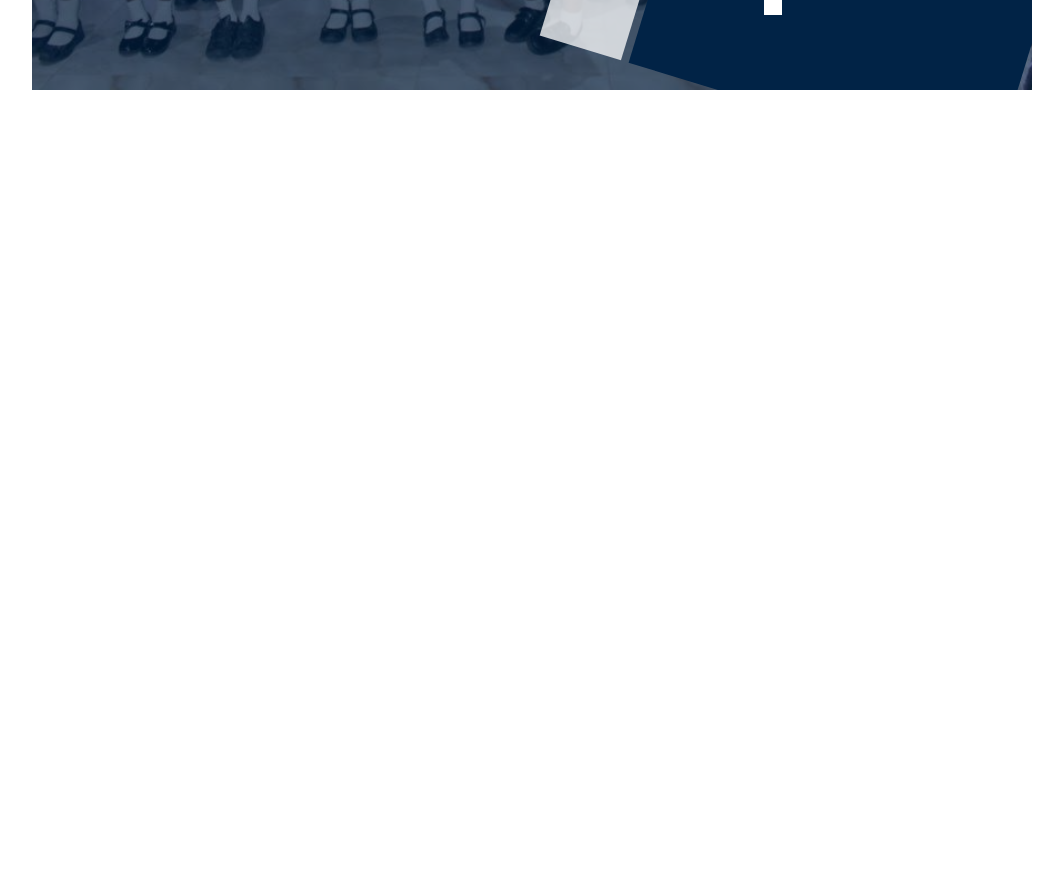
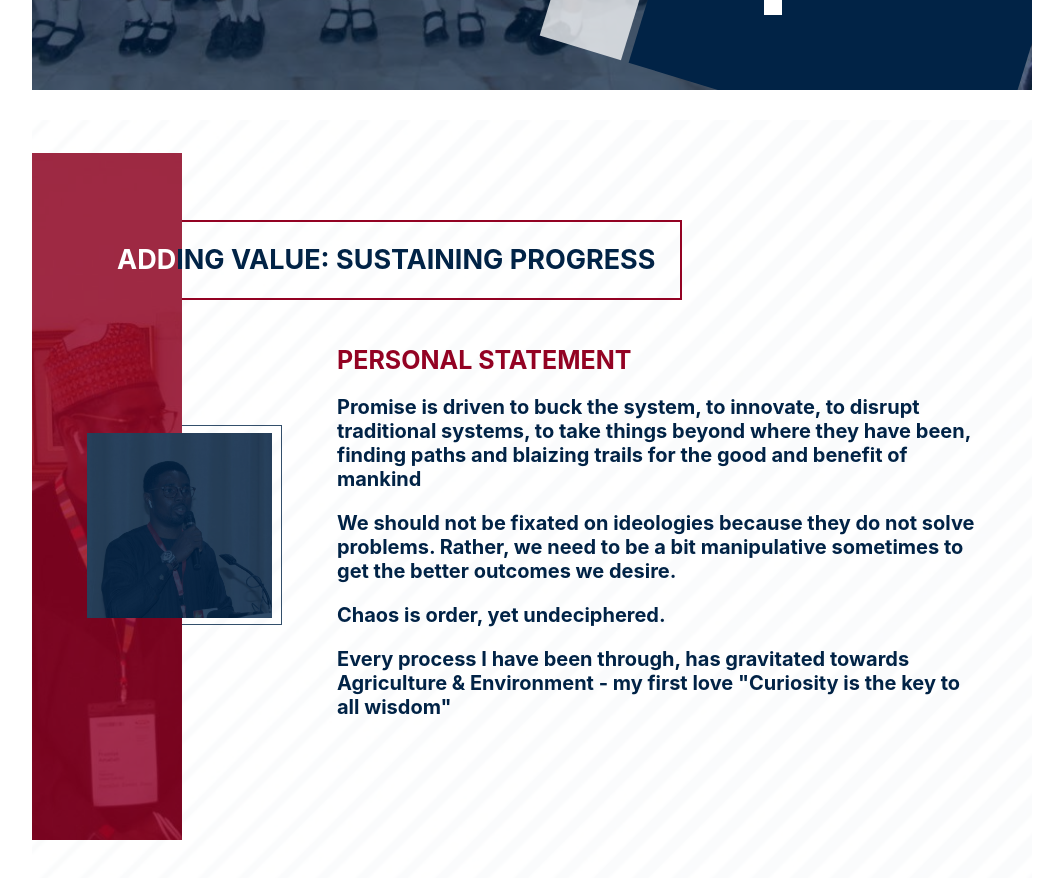
Before and after one commit to josenriagu/pamahah, a React (Create React App) app: page / in a window 1280 px wide. Shown: the part 3200-4078 px from the top of the page, without its empty margins (108-1171 px from the left). Before the commit the page ends 3290 px from the top, so only its background shows below. Built offline with nearby package versions, Linux system fonts and the light colour scheme.

Commit message:
feat(frontend): create and implement slide5 - adjust styles

```diff
--- a/src/App.js
+++ b/src/App.js
@@ -8,6 +8,7 @@ import Slide1 from './components/Slide1';
 import Slide2 from './components/Slide2/';
 import Slide3 from './components/Slide3';
 import Slide4 from './components/Slide4';
+import Slide5 from './components/Slide5';
 import { AppDiv } from './App.styled';
 
 function App() {
@@ -25,6 +26,7 @@ function App() {
           <Slide2 theme={theme} />
           <Slide3 theme={theme} />
           <Slide4 />
+          <Slide5 />
         </AppDiv>
       </>
     </ThemeProvider>
--- a/src/App.styled.js
+++ b/src/App.styled.js
@@ -15,7 +15,8 @@ export const AppDiv = styled.div`
   div#slide1,
   div#slide2,
   div#slide3,
-  div#slide4 {
+  div#slide4,
+  div#slide5 {
     :hover {
       transition: box-shadow 2s;
       box-shadow: 0 0 1rem 0.3rem rgba(167, 167, 167, 1);
--- /dev/null
+++ b/src/components/Slide5/Slide5.js
@@ -0,0 +1,30 @@
+import React from 'react';
+
+import { Slide5Div } from './Slide5.styled';
+
+const Slide5 = () => {
+  return (
+    <Slide5Div id="slide5">
+      <div id="loner51"></div>
+      <div id="loner52"></div>
+      <div id="loner53">
+        <div id="loner53overlay"></div>
+      </div>
+      <div id="loner54">
+        <div id="loner54overlay"></div>
+      </div>
+      <div id="loner55">
+        <h5><strong><span>Add</span>ing value:</strong> Sustaining Progress</h5>
+      </div>
+      <div id="statement">
+        <h6>Personal Statement</h6>
+        <p>Promise is driven to buck the system, to innovate, to disrupt traditional systems, to take things beyond where they have been, finding paths and blaizing trails for the good and benefit of mankind</p>
+        <p>We should not be fixated on ideologies because they do not solve problems. Rather, we need to be a bit manipulative sometimes to get the better outcomes we desire.</p>
+        <p>Chaos is order, yet undeciphered.</p>
+        <p>Every process I have been through, has gravitated towards Agriculture & Environment - my first love "Curiosity is the key to all wisdom"</p>
+      </div>
+    </Slide5Div>
+  );
+}
+
+export default Slide5;
--- /dev/null
+++ b/src/components/Slide5/Slide5.styled.js
@@ -0,0 +1,102 @@
+import styled from 'styled-components';
+
+import { colors } from './../../styles/variables';
+
+export const Slide5Div = styled.div`
+  width: 100%;
+  height: 100vh;
+  margin-top: 3rem;
+  position: relative;
+  background: ${props => props.theme.body};
+  background-image: url('/assets/slide5/slide56-bg.png');
+  /* background color is the fallback for when the image is not available */
+  background-color: ${props => props.theme.body};
+  background-position: center;
+  background-size: cover;
+  background-repeat: no-repeat;
+  overflow: hidden;
+  div#loner51 {
+    width: 50%;
+    height: 8rem;
+    position: absolute;
+    top: 10rem;
+    left: 15rem;
+    border: .25rem solid ${colors.primary};
+    border-left: none;
+  }
+  div#loner52 {
+    width: 10rem;
+    height: 20rem;
+    position: absolute;
+    top: 30.5rem;
+    left: 15rem;
+    border: .15rem solid ${props => props.theme.slide4Inverse};
+    border-left: none;
+  }
+  div#loner53 {
+    width: 15rem;
+    height: calc(100% - (calc(10rem / 3) + 8rem));
+    position: absolute;
+    top: calc(10rem / 3);
+    bottom: 8rem;
+    left: 0rem;
+    background: ${props => props.theme.body};
+    background-image: url('/assets/slide5/slide5-1.jpg');
+    background-color: ${props => props.theme.body};
+    background-size: cover;
+    background-repeat: no-repeat;
+    background-position: 37.5% 0%;
+    div#loner53overlay {
+      width: 100%;
+      height: 100%;
+      background-color: ${props => props.theme.slide4};
+    }
+  }
+  div#loner54 {
+    width: 18.5rem;
+    height: 18.5rem;
+    position: absolute;
+    top: 31.25rem;
+    left: 5.5rem;
+    background: ${props => props.theme.body};
+    background-image: url('/assets/slide5/slide5-2.jpg');
+    background-color: ${props => props.theme.body};
+    background-size: cover;
+    background-repeat: no-repeat;
+    background-position: center;
+    div#loner54overlay {
+      width: 100%;
+      height: 100%;
+      background-color: ${props => props.theme.slide4Inverse};
+    }
+  }
+  div#loner55 {
+    position: absolute;
+    top: 12.3rem;
+    left: 8.5rem;
+    h5 {
+      text-transform: uppercase;
+      color: ${props => props.theme.texth5Alt};
+      span {
+        font-size: inherit;
+        color: white;
+      }
+    }
+  }
+  div#statement {
+    position: absolute;
+    top: 22.5rem;
+    left: 30rem;
+    right: 4.5rem;
+    padding: 0 .5rem;
+    h6 {
+      text-transform: uppercase;
+      color: ${colors.primary};
+    }
+    p {
+      font-size: 2rem;
+      font-weight: bold;
+      color: ${colors.secondary};
+    }
+  }
+`;
--- /dev/null
+++ b/src/components/Slide5/index.js
@@ -0,0 +1 @@
+export { default } from './Slide5';
--- a/src/styles/GlobalSyles.js
+++ b/src/styles/GlobalSyles.js
@@ -54,6 +54,11 @@ h5 {
    font-size: 2.7rem;
    font-weight: bold;
    color: ${(props) => props.theme.texth5};
+   margin: 0;
+}
+h6 {
+   font-size: 2.5rem;
+   font-weight: bold;
    margin: 0;
 }
 p, ul, li, span, label {
--- a/src/styles/Theme.js
+++ b/src/styles/Theme.js
@@ -5,8 +5,10 @@ export const lightTheme = {
   softBg: '#012346',
   texth4: '#012346',
   texth5: '#ffffff',
+  texth5Alt: '#012346',
   bgColor: 'rgba(255,255,255,0.3)',
   slide4: 'rgba(147,2,35, 0.8)',
+  slide4Inverse: 'rgba(1,35,70, 0.8)',
   slide4Alt: '#012346'
 
 }
@@ -17,7 +19,9 @@ export const darkTheme = {
   softBg: '000000',
   texth4: '#ffffff',
   texth5: '#c6930a',
+  texth5Alt: '#c6930a',
   bgColor: 'rgba(0,0,0,0.3)',
   slide4: 'rgba(1,35,70, 0.8)',
+  slide4Inverse: 'rgba(147,2,35, 0.8)',
   slide4Alt: '#930223'
 }
```
Also changed, not shown: 1 other file (tests, documents, lock files or other folders).
